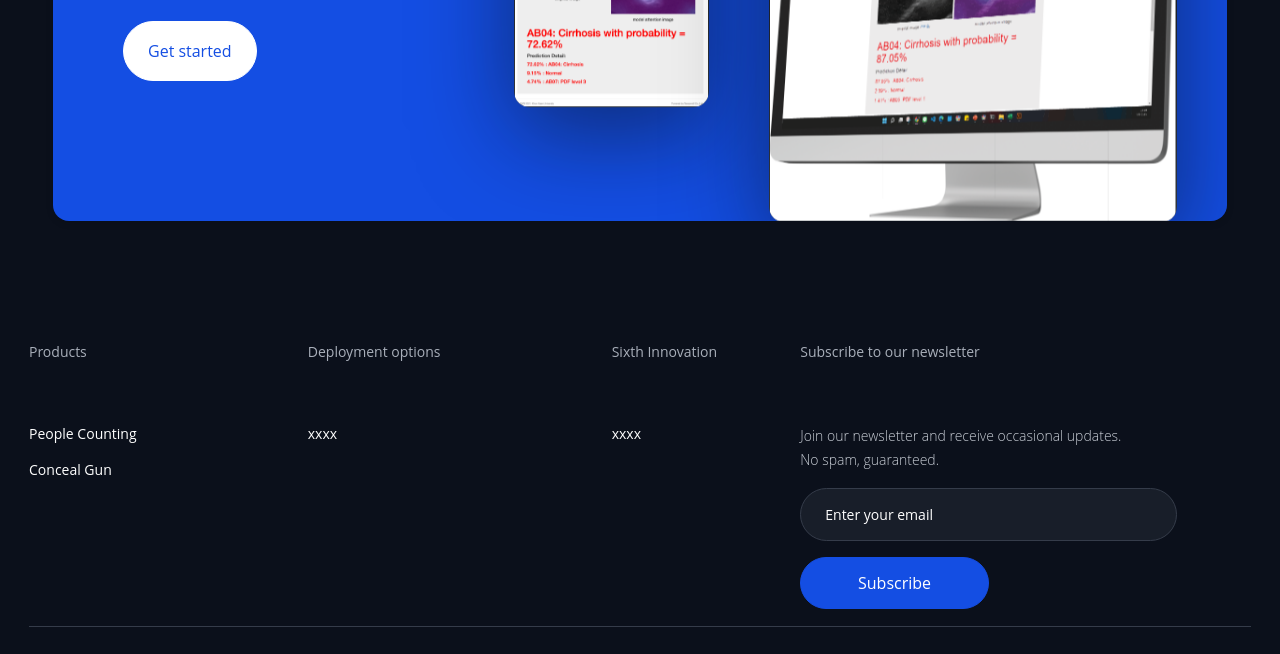
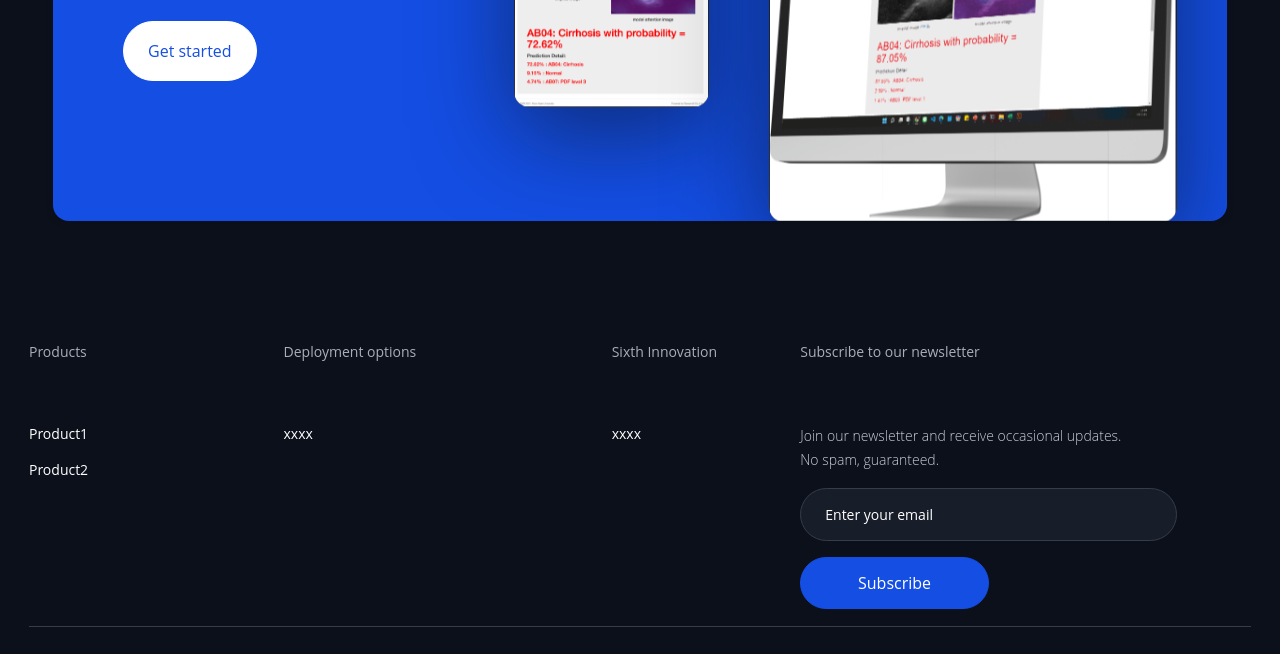
Before and after one commit to tanpharamut/VImedinno.github.io, a plain HTML site: page index.html in a window 1280 px wide. Shown: the part 3270-3924 px from the top of the page. Drawn offline with nearby package versions, Linux system fonts and the light colour scheme; a script that the page names is missing.

Commit message:
web design.

```diff
--- a/index.html
+++ b/index.html
@@ -318,12 +318,12 @@
                                     </div>
                                     <div class="nav-content">
                                         <ul role="list" class="nav-menu-list-wrapper">
-                                            <li class="nav-menu-list-item"><a href="/" class="nav-link">People Counting</a></li>
+                                            <li class="nav-menu-list-item"><a href="/" class="nav-link">Product1</a></li>
                                         </ul>
                                     </div>
                                     <div class="nav-content">
                                         <ul role="list" class="nav-menu-list-wrapper">
-                                            <li class="nav-menu-list-item"><a href="/conceal_index.html" class="nav-link">Conceal Gun</a></li>
+                                            <li class="nav-menu-list-item"><a href="/conceal_index.html" class="nav-link">Product2</a></li>
                                         </ul>
                                     </div>
                                 </div>
```
